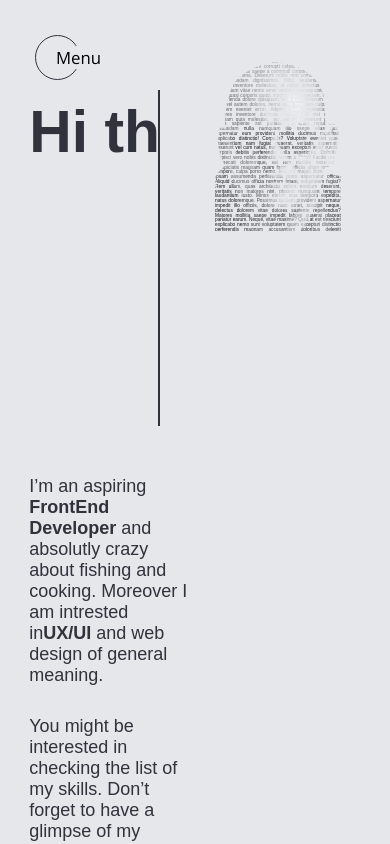
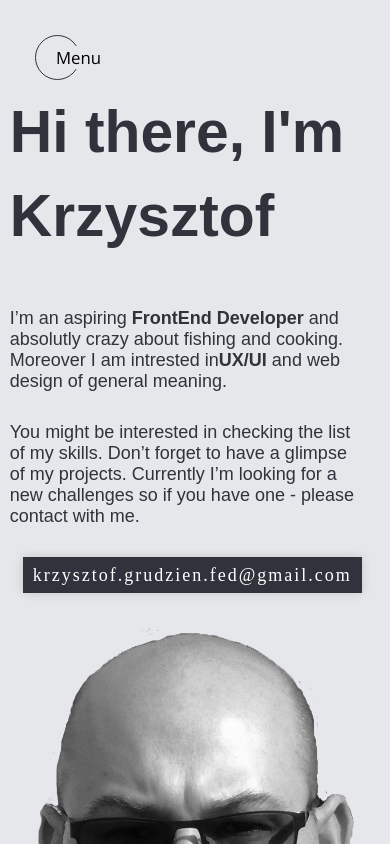
Before and after one commit to KrzysztofGrudzien/krzysztofgrudzien, a React (Create React App) app: page / in a window 390 px wide. Shown: the top 844 px of the page. Built offline with nearby package versions, Linux system fonts and the light colour scheme; a web font is replaced by a local one.

Commit message:
feat(scss): add test RWD for the start page

```diff
--- a/src/Sass/Components/Main.module.scss
+++ b/src/Sass/Components/Main.module.scss
@@ -4,15 +4,22 @@
 .main {
     color: darken($grey, 70%);
     display: flex;
+    flex-wrap: wrap;
     font-family: 'open-sans', sans-serif;
     font-size: 1.5rem;
     margin: 40px auto;
     min-height: 100%;
     width: 85%;
+    @media (min-width: 200px) and (max-width: 600px){
+        width: 95%;
+    }
 }
 
 .author {
     width: 50%;
+    @media (min-width: 200px) and (max-width: 600px){
+        width: 95%;
+    }
 
     &__title {
         color: transparent;
@@ -21,6 +28,9 @@
         line-height: 7rem;
         margin: 50px 0;
         position: relative;
+        @media (min-width: 200px) and (max-width: 1500px){
+            color: darken($grey, 70%);
+        }
     }
 
     &__title::before {
@@ -35,6 +45,9 @@
         top: 0;
         width: 100%;
         white-space: nowrap;
+        @media (min-width: 200px) and (max-width: 1500px){
+            display: none;
+        }
     }
 
     &__description {
@@ -142,6 +155,9 @@
     padding: 20px;
     overflow: hidden;
     width: 50%;
+    @media (min-width: 200px) and (max-width: 600px){
+        width: 100%;
+    }
 
     &__decoration {
         width: 100%;
@@ -157,5 +173,11 @@
         line-height: 0.4rem;
         text-align: justify;
         -webkit-text-fill-color: rgba(230, 231, 235, 0.01);
+        @media (min-width: 200px) and (max-width: 1024px){
+            background: url('../../assets/images/avatar.png');
+            background-size: contain;
+            background-position: top center;
+            background-repeat: no-repeat;
+        }
     }
 }
```
